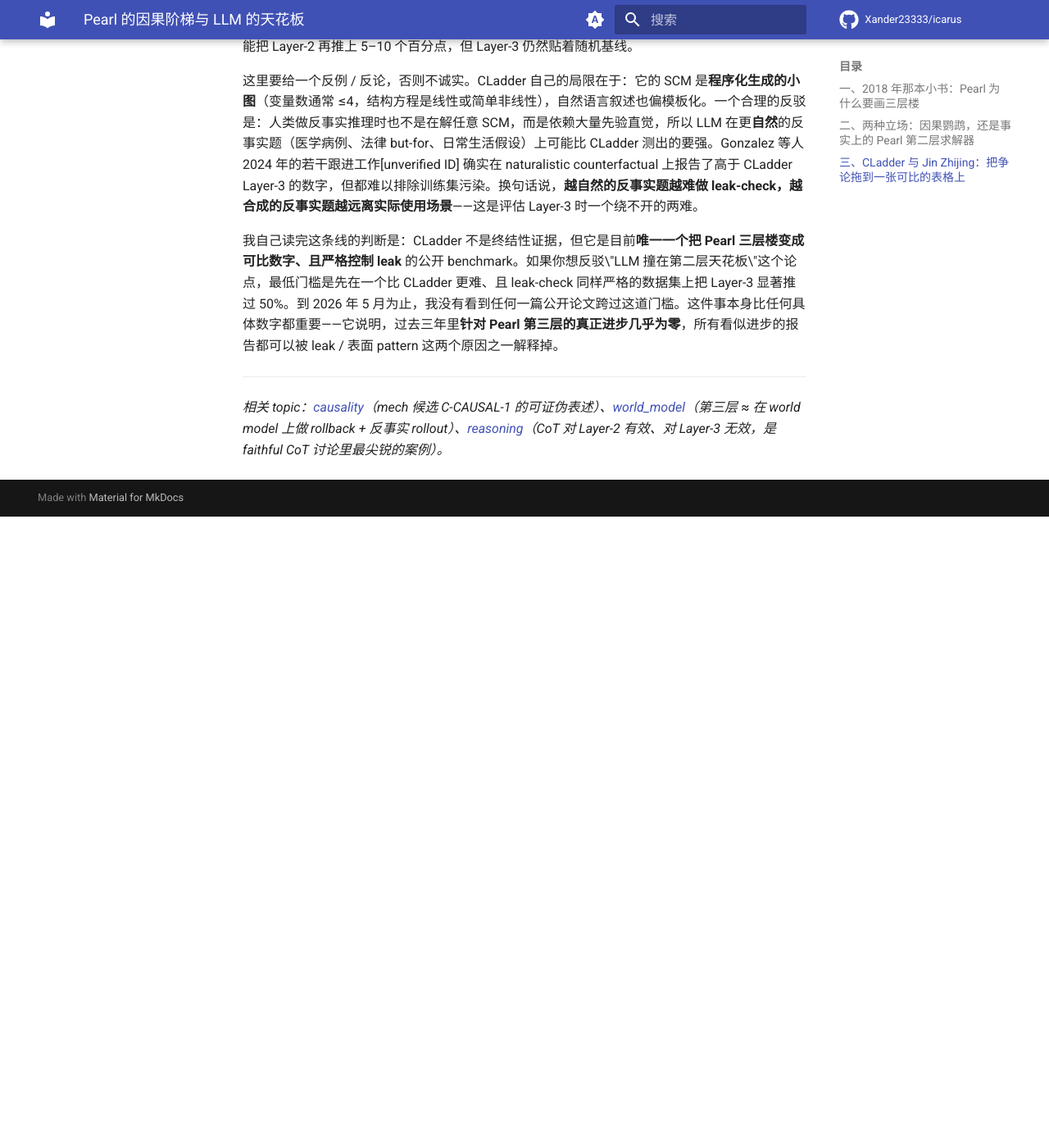
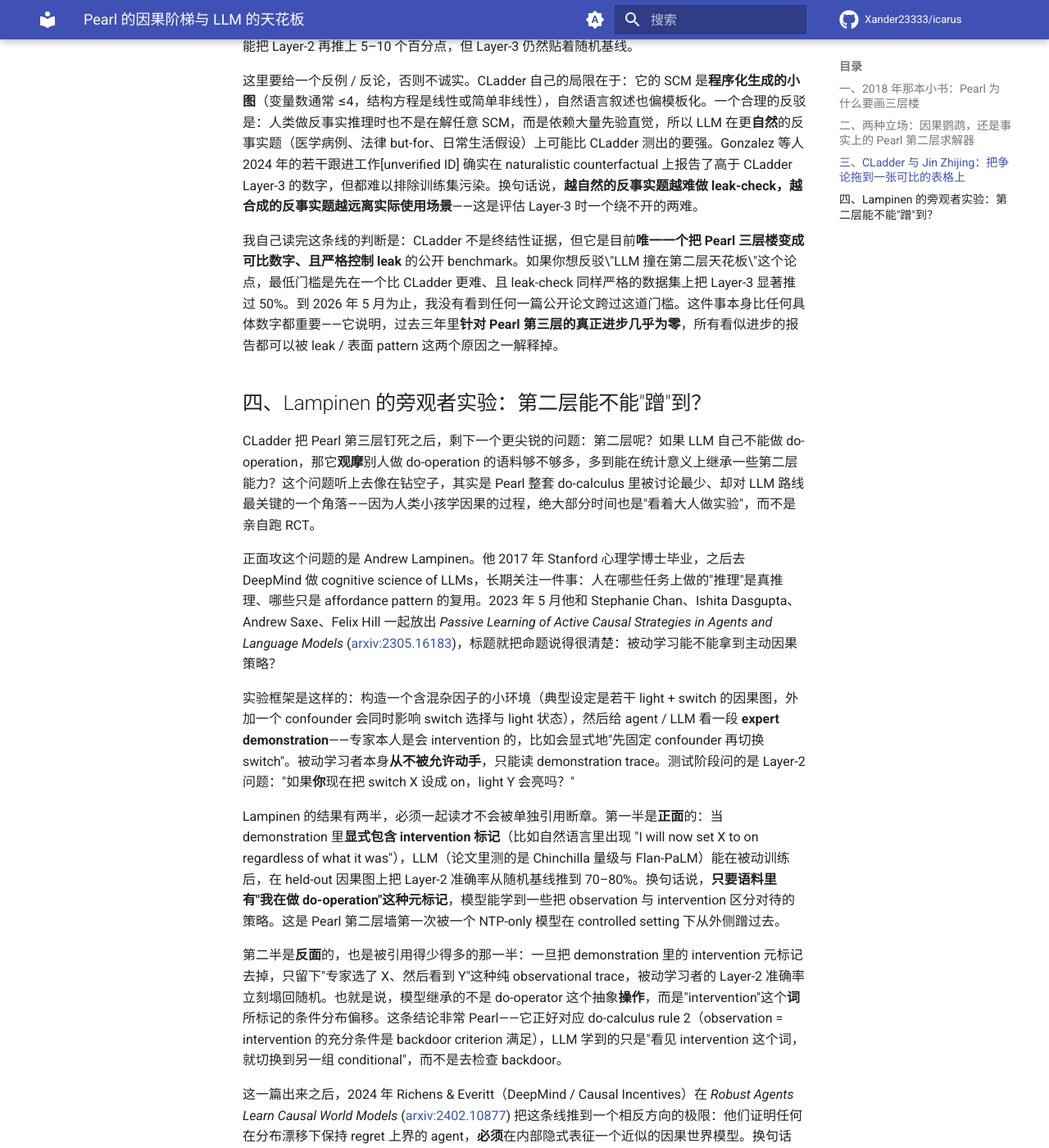
Before and after one commit to Xander23333/icarus, an MkDocs documentation site: the page built from wiki/ntp/samples/N4-pearl-ladder-and-llm-ceiling.md, in a window 1280 px wide and 1400 px high, scrolled down 3144 px. Shown: the whole window at 82% size. Built offline with MkDocs 1.6.1 and Material for MkDocs 9.7.7, drawn with Linux system fonts in a browser that asks for light colours; comment, search, counter and statistics services are not loaded; before the commit the page ends 3774 px from its top, so only the background shows below that; some of the changed text lies outside the part shown.

Commit message:
[NTP-Deepen] 2026-05-27 08:00 UTC N4 §4 Lampinen passive-causal experiment (+5.2k chars)

```diff
--- a/wiki/ntp/samples/N4-pearl-ladder-and-llm-ceiling.md
+++ b/wiki/ntp/samples/N4-pearl-ladder-and-llm-ceiling.md
@@ -50,7 +50,24 @@ GPT-4 在 CLadder 上的结果是这一章最值得记住的一组数字：Layer
 
 我自己读完这条线的判断是：CLadder 不是终结性证据，但它是目前**唯一一个把 Pearl 三层楼变成可比数字、且严格控制 leak** 的公开 benchmark。如果你想反驳\"LLM 撞在第二层天花板\"这个论点，最低门槛是先在一个比 CLadder 更难、且 leak-check 同样严格的数据集上把 Layer-3 显著推过 50%。到 2026 年 5 月为止，我没有看到任何一篇公开论文跨过这道门槛。这件事本身比任何具体数字都重要——它说明，过去三年里**针对 Pearl 第三层的真正进步几乎为零**，所有看似进步的报告都可以被 leak / 表面 pattern 这两个原因之一解释掉。
 
-<!-- TODO §4 Lampinen 2305.16183：被动观测一个会 intervention 的 demonstrator，能继承多少第二层能力 -->
+## 四、Lampinen 的旁观者实验：第二层能不能"蹭"到？
+
+CLadder 把 Pearl 第三层钉死之后，剩下一个更尖锐的问题：第二层呢？如果 LLM 自己不能做 do-operation，那它**观摩**别人做 do-operation 的语料够不够多，多到能在统计意义上继承一些第二层能力？这个问题听上去像在钻空子，其实是 Pearl 整套 do-calculus 里被讨论最少、却对 LLM 路线最关键的一个角落——因为人类小孩学因果的过程，绝大部分时间也是"看着大人做实验"，而不是亲自跑 RCT。
+
+正面攻这个问题的是 Andrew Lampinen。他 2017 年 Stanford 心理学博士毕业，之后去 DeepMind 做 cognitive science of LLMs，长期关注一件事：人在哪些任务上做的"推理"是真推理、哪些只是 affordance pattern 的复用。2023 年 5 月他和 Stephanie Chan、Ishita Dasgupta、Andrew Saxe、Felix Hill 一起放出 *Passive Learning of Active Causal Strategies in Agents and Language Models* ([arxiv:2305.16183](https://arxiv.org/abs/2305.16183))，标题就把命题说得很清楚：被动学习能不能拿到主动因果策略？
+
+实验框架是这样的：构造一个含混杂因子的小环境（典型设定是若干 light + switch 的因果图，外加一个 confounder 会同时影响 switch 选择与 light 状态），然后给 agent / LLM 看一段 **expert demonstration**——专家本人是会 intervention 的，比如会显式地"先固定 confounder 再切换 switch"。被动学习者本身**从不被允许动手**，只能读 demonstration trace。测试阶段问的是 Layer-2 问题："如果**你**现在把 switch X 设成 on，light Y 会亮吗？"
+
+Lampinen 的结果有两半，必须一起读才不会被单独引用断章。第一半是**正面**的：当 demonstration 里**显式包含 intervention 标记**（比如自然语言里出现 "I will now set X to on regardless of what it was"），LLM（论文里测的是 Chinchilla 量级与 Flan-PaLM）能在被动训练后，在 held-out 因果图上把 Layer-2 准确率从随机基线推到 70–80%。换句话说，**只要语料里有"我在做 do-operation"这种元标记**，模型能学到一些把 observation 与 intervention 区分对待的策略。这是 Pearl 第二层墙第一次被一个 NTP-only 模型在 controlled setting 下从外侧蹭过去。
+
+第二半是**反面**的，也是被引用得少得多的那一半：一旦把 demonstration 里的 intervention 元标记去掉，只留下"专家选了 X、然后看到 Y"这种纯 observational trace，被动学习者的 Layer-2 准确率立刻塌回随机。也就是说，模型继承的不是 do-operator 这个抽象**操作**，而是"intervention"这个**词**所标记的条件分布偏移。这条结论非常 Pearl——它正好对应 do-calculus rule 2（observation = intervention 的充分条件是 backdoor criterion 满足），LLM 学到的只是"看见 intervention 这个词，就切换到另一组 conditional"，而不是去检查 backdoor。
+
+这一篇出来之后，2024 年 Richens & Everitt（DeepMind / Causal Incentives）在 *Robust Agents Learn Causal World Models* ([arxiv:2402.10877](https://arxiv.org/abs/2402.10877)) 把这条线推到一个相反方向的极限：他们证明任何在分布漂移下保持 regret 上界的 agent，**必须**在内部隐式表征一个近似的因果世界模型。换句话说，只要训练 setup 里有足够多样的"分布漂移"，被动学习的压力本身会逼出一个第二层近似——这给 Lampinen 的正面结果提供了一个理论锚点。但 Richens-Everitt 的定理要求 "robust to all distribution shifts"，frontier LLM 训练显然达不到这个条件；这道定理给的是**可能性**，不是**实然**。
+
+把这一段拼起来，得到一个比 §3 更精细的判断：**Pearl 第二层不是一堵"绝对墙"，它是一堵"语料墙"。** 只要训练语料里**显式标记**了 intervention（医学 RCT 报告、A/B test writeup、"假设我们做以下手术"式的科普），被动 NTP 能继承到一部分第二层能力——CLadder Layer-2 准确率最高能推到 65–70%，与 Lampinen 实验一致。但**自动从纯观测数据里发现 do-operator 这个抽象**，目前没有证据。这个区分对 NTP 路线判断有直接后果：如果第二层主要靠"语料里有没有 intervention 标记"决定，那 agentic post-training（让模型自己产生带有 intervention 标记的轨迹）就是补这一层最便宜的办法，而**不必动 NTP loss 本身**。这条线就接到 §6 要讲的 o-series / R1-Zero / computer-use 轨迹回流。
+
+反例与诚实判断：Lampinen 2023 的 environment 是程序化的（典型 4–6 节点因果图），跟 CLadder 一样有"合成—自然"的两难。被动学习从医学教科书里继承第二层的真实 effect size，到 2026 年 5 月仍然没有干净的数字，因为没人能对 frontier LLM 的训练集做严格 RCT-paper leak-check。我个人的判断：Lampinen 给的是一个**存在性证明**（被动 NTP 可以继承第二层），不是**充分性证明**（被动 NTP 足以达到任意第二层能力）。前者打破了 Pearl 强命题"第一层永远进不了第二层"，后者仍未被反驳。这是 §3 CLadder 数字与 §5、§6 要讨论的内部机制之间的关键桥梁。
+
 <!-- TODO §5 Geiger interchange intervention：能否在 LLM 内部"找到"do-operator circuit -->
 <!-- TODO §6 agentic post-training (o-series / R1-Zero / computer-use 轨迹回流) 是不是把第二层"补"进训练分布 -->
 <!-- TODO §7 尾声：Pearl 的墙到底是架构墙还是数据墙；以及为什么这个区分对 NTP 路线判断至关重要 -->
```
Also changed, not shown: wiki/ntp/samples/README.md (+1 -1 lines), 1 other file.
